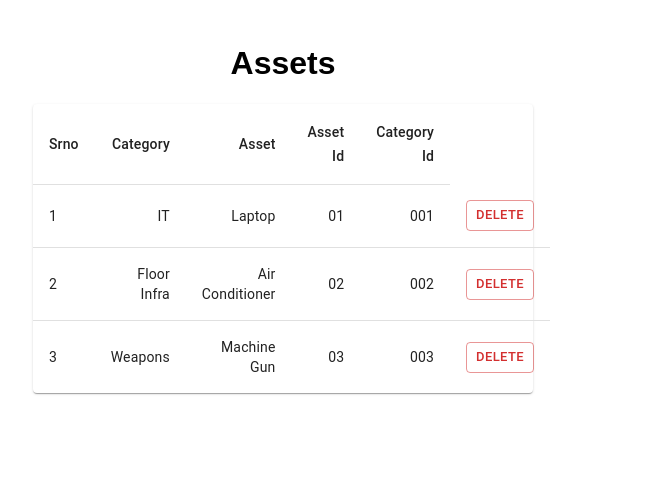
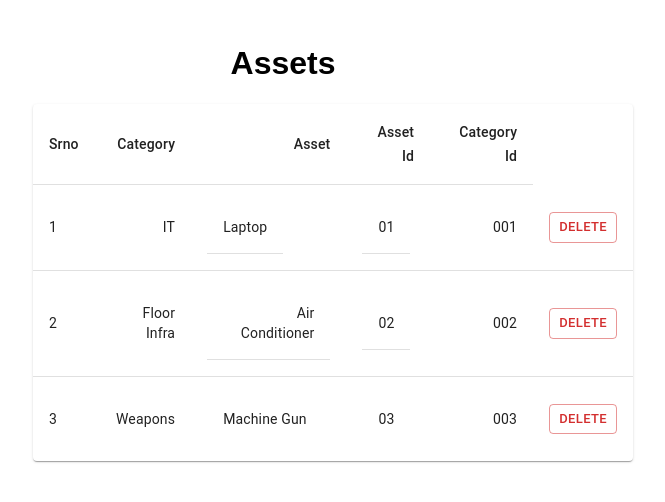
Before and after one commit to amodhp/admin-frontend, a React (Create React App) app: page / in a window 1280 px wide. Shown: the top 502 px of the page, without its empty margins (357-1022 px from the left). Built offline with nearby package versions, Linux system fonts and the light colour scheme.

Commit message:
ha kiya push

```diff
--- a/src/components/AssetsTable.js
+++ b/src/components/AssetsTable.js
@@ -30,7 +30,7 @@ function AssetsTable(props) {
 
   return (
     <TableContainer
-      style={{ maxWidth: 500, overflow: "visible" }}
+      style={{ maxWidth: 2500, minWidth: 600 }}
       component={Paper}
     >
       <Table aria-label="simple table">
@@ -54,16 +54,18 @@ function AssetsTable(props) {
               </TableCell>
               <TableCell align="right">{row.asset_category}</TableCell>
               <TableCell align="right">
-                {row.asset_list[0].asset_name}
+                {row.asset_list.map((item) => (
+                  <TableCell align="right">{item.asset_name}</TableCell>
+                ))}
               </TableCell>
-              <TableCell align="right">{row.asset_list[0].asset_id}</TableCell>
+              <TableCell align="right">
+                {row.asset_list.map((item) => (
+                  <TableCell align="right">{item.asset_id}</TableCell>
+                ))}
+              </TableCell>
               <TableCell align="right">{row.asset_category_id}</TableCell>
               <TableCell align="right">
-                <Button
-                  size="small"
-                  variant="outlined"
-                  color="error"
-                >
+                <Button size="small" variant="outlined" color="error">
                   Delete
                 </Button>
               </TableCell>
```
